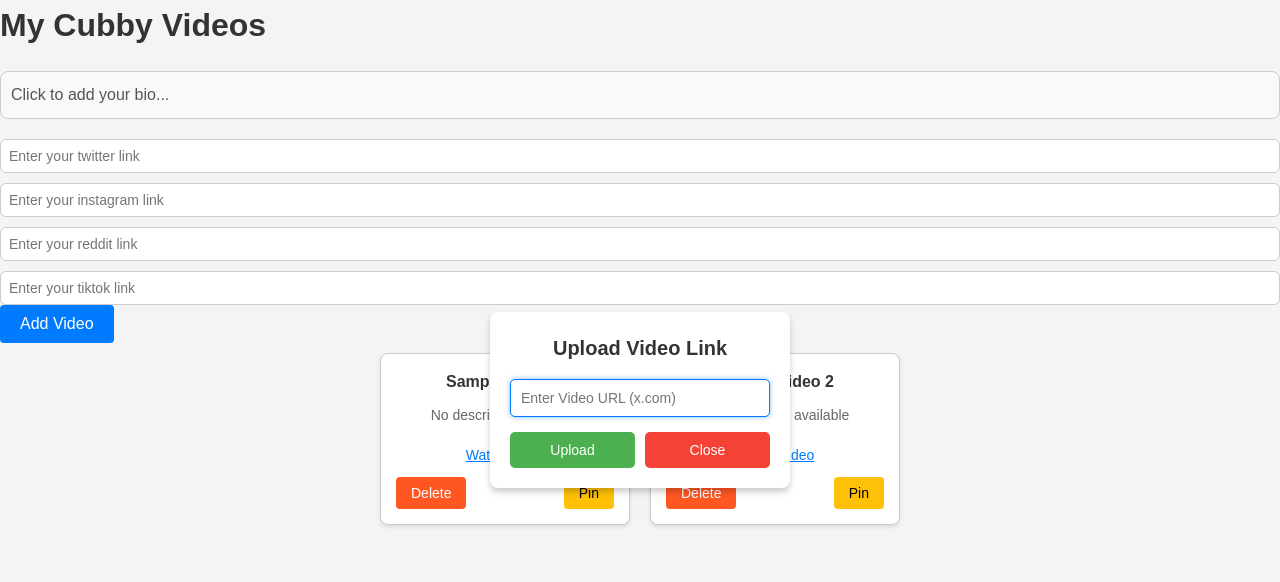
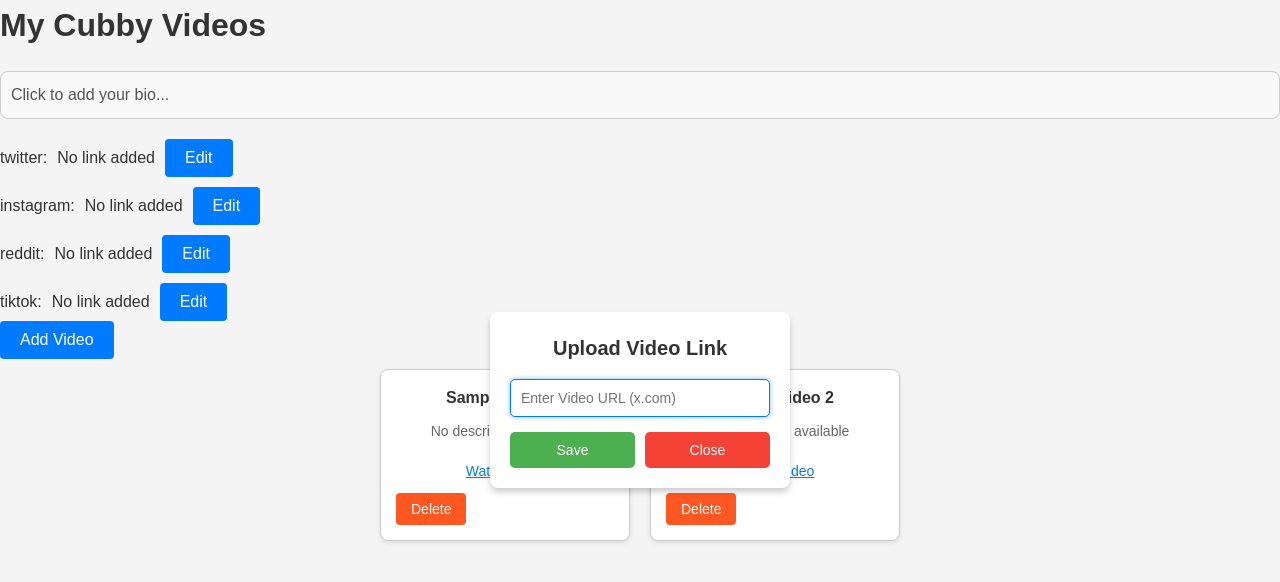
Before and after one commit to cubbyland/cubby-app, a React (Vite) app: page / in a window 1280 px wide. Both pictures are taken after a click on the button "Add Video". Shown: the top 582 px of the page. Built offline with nearby package versions, Linux system fonts and the light colour scheme.

Commit message:
small updates and took out pin references in videolist and card

```diff
--- a/src/components/modals/UploadModal.jsx
+++ b/src/components/modals/UploadModal.jsx
@@ -2,24 +2,36 @@ import React, { useState } from "react";
 import "../../styles/modals.css"; // Import modal styles
 import "../../styles/forms.css"; // Import form styles
 
-const UploadModal = ({ onClose, onUpload }) => {
-  const [link, setLink] = useState("");
-  const [error, setError] = useState(""); // State for error messages
+const UploadModal = ({ onClose, onSave, initialData = {}, fields, title }) => {
+  const [formData, setFormData] = useState(initialData);
+  const [error, setError] = useState("");
 
-  // Validation function to check if the link is valid
-  const isValidLink = (link) => {
-    return link.trim() !== "" && link.startsWith("https://x.com/");
+  // Validation function for inputs (if needed for specific fields)
+  const isValidField = (value, fieldName) => {
+    if (fieldName === "url") {
+      return value.trim() !== "" && value.startsWith("https://");
+    }
+    return value.trim() !== "";
   };
 
-  // Handle upload logic with validation
-  const handleUpload = () => {
-    if (isValidLink(link)) {
-      onUpload(link); // Call the upload function passed as a prop
-      setLink(""); // Clear the input field after upload
+  // Handle input change
+  const handleInputChange = (e, fieldName) => {
+    setFormData({ ...formData, [fieldName]: e.target.value });
+  };
+
+  // Handle saving data
+  const handleSave = () => {
+    const invalidField = fields.find(
+      (field) => !isValidField(formData[field.name] || "", field.name)
+    );
+
+    if (invalidField) {
+      setError(`Please enter a valid ${invalidField.placeholder.toLowerCase()}.`);
+    } else {
+      onSave(formData); // Call the save function passed as a prop
+      setFormData({}); // Clear the form data after saving
       setError(""); // Clear any previous error message
       onClose(); // Close the modal
-    } else {
-      setError("Please enter a valid X.com link."); // Show an error message
     }
   };
 
@@ -27,32 +39,35 @@ const UploadModal = ({ onClose, onUpload }) => {
   const handleKeyDown = (e) => {
     if (e.key === "Enter") {
       e.preventDefault(); // Prevent default form submission
-      handleUpload(); // Reuse the same logic for upload
+      handleSave(); // Reuse the save logic
     }
   };
 
   return (
     <div className="modal-container">
-      <h2 className="modal-title">Upload Video Link</h2>
+      <h2 className="modal-title">{title}</h2>
 
-      {/* Input field for video link */}
-      <input
-        type="text"
-        placeholder="Enter Video URL (x.com)"
-        value={link}
-        onChange={(e) => setLink(e.target.value)}
-        onKeyDown={handleKeyDown}
-        autoFocus
-        className="modal-input"
-      />
+      {/* Dynamic input fields */}
+      {fields.map((field) => (
+        <input
+          key={field.name}
+          type={field.type}
+          placeholder={field.placeholder}
+          value={formData[field.name] || ""}
+          onChange={(e) => handleInputChange(e, field.name)}
+          onKeyDown={handleKeyDown}
+          autoFocus={field.autoFocus || false}
+          className="modal-input"
+        />
+      ))}
 
-      {/* Error message for invalid link */}
+      {/* Error message */}
       {error && <div className="modal-error">{error}</div>}
 
       {/* Buttons */}
       <div className="modal-buttons">
-        <button className="upload-button" onClick={handleUpload}>
-          Upload
+        <button className="upload-button" onClick={handleSave}>
+          Save
         </button>
         <button className="close-button" onClick={onClose}>
           Close
--- a/src/components/profile/SocialLinks.jsx
+++ b/src/components/profile/SocialLinks.jsx
@@ -1,27 +1,30 @@
 import React from "react";
 import "../../styles/forms.css";
 
-const SocialLinks = ({ socialLinks, onSocialLinkChange }) => {
+const SocialLinks = ({ socialLinks, onEditSocialLink }) => {
   return (
     <div className="social-links-section">
       {Object.keys(socialLinks).map((platform) => (
         <div key={platform} className="social-link">
-          <input
-            type="text"
-            placeholder={`Enter your ${platform} link`}
-            value={socialLinks[platform]}
-            onChange={(e) => onSocialLinkChange(platform, e.target.value)}
-          />
-          {socialLinks[platform] && (
+          <span className="social-platform">{platform}:</span>
+          {socialLinks[platform] ? (
             <a
               href={socialLinks[platform]}
               target="_blank"
               rel="noopener noreferrer"
               className={`social-icon ${platform}`}
             >
-              {platform}
+              {socialLinks[platform]}
             </a>
+          ) : (
+            <span className="social-placeholder">No link added</span>
           )}
+          <button
+            className="edit-link-button"
+            onClick={() => onEditSocialLink(platform)}
+          >
+            Edit
+          </button>
         </div>
       ))}
     </div>
--- a/src/components/videos/VideoCard.jsx
+++ b/src/components/videos/VideoCard.jsx
@@ -1,7 +1,7 @@
 import React, { useState } from "react";
 import "../../styles/videos.css"; // Import the styles for videos
 
-const VideoCard = ({ title, url, description, onPin, onDelete }) => {
+const VideoCard = ({ title, url, description, onDelete }) => {
   const [isHovered, setIsHovered] = useState(false); // Hover state for card
   const [showConfirm, setShowConfirm] = useState(false); // State for delete confirmation modal
 
@@ -58,11 +58,6 @@ const VideoCard = ({ title, url, description, onPin, onDelete }) => {
         >
           Delete
         </button>
-
-        {/* Pin Button */}
-        <button className="pin-button" onClick={onPin}>
-          Pin
-        </button>
       </div>
     </div>
   );
--- a/src/components/videos/VideoList.jsx
+++ b/src/components/videos/VideoList.jsx
@@ -2,17 +2,7 @@ import React from "react";
 import VideoCard from "./VideoCard";
 import "../../styles/videos.css"; // Updated to import the correct CSS file
 
-const VideoList = ({ videos, onPin, onDelete }) => {
-  console.log("onPin in VideoList:", typeof onPin); // Debugging output
-
-  // Handler to pin a video
-  const handlePin = (video) => {
-    if (typeof onPin === "function") {
-      onPin(video);
-    } else {
-      console.error("onPin is not a function!");
-    }
-  };
+const VideoList = ({ videos, onDelete }) => {
 
   // Handler to delete a video
   const handleDelete = (videoId) => {
@@ -30,8 +20,7 @@ const VideoList = ({ videos, onPin, onDelete }) => {
           key={video.id} // `id` is used as the unique key
           title={video.title}
           url={video.url}
-          description={video.description || "No description available"}
-          onPin={() => handlePin(video)} // Pin handler
+          description={video.description || "No description available"} // Default description
           onDelete={() => handleDelete(video.id)} // Delete handler
         />
       ))}
--- a/src/containers/AppContainer.jsx
+++ b/src/containers/AppContainer.jsx
@@ -2,8 +2,8 @@ import React, { useState } from "react";
 import VideoList from "../components/videos/VideoList";
 import UploadModal from "../components/modals/UploadModal";
 import ErrorModal from "../components/modals/ErrorModal";
-import Bio from "../components/profile/Bio"; // Importing Bio component
-import SocialLinks from "../components/profile/SocialLinks"; // Importing SocialLinks component
+import Bio from "../components/profile/Bio";
+import SocialLinks from "../components/profile/SocialLinks";
 import "../styles/global.css";
 
 const AppContainer = () => {
@@ -18,38 +18,42 @@ const AppContainer = () => {
     reddit: "",
     tiktok: "",
   });
-  const [isModalOpen, setModalOpen] = useState(false);
+  const [isVideoModalOpen, setVideoModalOpen] = useState(false);
   const [isErrorModalOpen, setErrorModalOpen] = useState(false);
+  const [isSocialLinkModalOpen, setSocialLinkModalOpen] = useState(false);
+  const [editingPlatform, setEditingPlatform] = useState(null);
 
-  // Function to add a video, with validation for the maximum limit
-  const addVideo = (link) => {
+  // Add a new video
+  const addVideo = (data) => {
+    const { url } = data; // Destructure URL from the modal data
     if (videos.length >= 10) {
       setErrorModalOpen(true);
       return;
     }
-    const newVideo = { id: Date.now(), title: "New Video", url: link };
+    const newVideo = { id: Date.now(), title: "New Video", url };
     setVideos((prevVideos) => [...prevVideos, newVideo]);
   };
 
-  // Function to delete a video by ID
+  // Delete a video
   const handleDeleteVideo = (id) => {
     setVideos((prevVideos) => prevVideos.filter((video) => video.id !== id));
   };
 
-  // Function to pin a video by bringing it to the top of the list
-  const handlePin = (pinnedVideo) => {
-    setVideos((prevVideos) => [
-      pinnedVideo,
-      ...prevVideos.filter((video) => video.id !== pinnedVideo.id),
-    ]);
-  };
-
-  // Function to handle changes in social links
-  const handleSocialLinkChange = (platform, url) => {
+  // Update social link for a platform
+  const updateSocialLink = (data) => {
+    const { platform, url } = data;
     setSocialLinks((prevLinks) => ({
       ...prevLinks,
       [platform]: url,
     }));
+    setSocialLinkModalOpen(false);
+    setEditingPlatform(null);
+  };
+
+  // Open modal for editing a specific social link
+  const editSocialLink = (platform) => {
+    setEditingPlatform(platform);
+    setSocialLinkModalOpen(true);
   };
 
   return (
@@ -62,24 +66,47 @@ const AppContainer = () => {
       {/* Social Links Section */}
       <SocialLinks
         socialLinks={socialLinks}
-        onSocialLinkChange={handleSocialLinkChange}
+        onEditSocialLink={editSocialLink}
       />
 
+      {/* Add Video Button */}
       <button
-        onClick={() =>
-          videos.length >= 10 ? setErrorModalOpen(true) : setModalOpen(true)
-        }
+        onClick={() => setVideoModalOpen(true)}
         className="add-video-button"
       >
         Add Video
       </button>
 
-      <VideoList videos={videos} onPin={handlePin} onDelete={handleDeleteVideo} />
+      {/* Video List */}
+      <VideoList videos={videos} onDelete={handleDeleteVideo} />
 
-      {isModalOpen && (
+      {/* Modals */}
+      {isVideoModalOpen && (
         <UploadModal
-          onClose={() => setModalOpen(false)}
-          onUpload={addVideo}
+          title="Upload Video Link"
+          fields={[
+            { name: "url", type: "text", placeholder: "Enter Video URL (x.com)", autoFocus: true },
+          ]}
+          onSave={addVideo}
+          onClose={() => setVideoModalOpen(false)}
+        />
+      )}
+      {isSocialLinkModalOpen && (
+        <UploadModal
+          title={`Edit ${editingPlatform} Link`}
+          fields={[
+            {
+              name: "url",
+              type: "text",
+              placeholder: `Enter your ${editingPlatform} URL`,
+              autoFocus: true,
+            },
+          ]}
+          initialData={{ url: socialLinks[editingPlatform] }}
+          onSave={(data) =>
+            updateSocialLink({ platform: editingPlatform, ...data })
+          }
+          onClose={() => setSocialLinkModalOpen(false)}
         />
       )}
       {isErrorModalOpen && (
```
